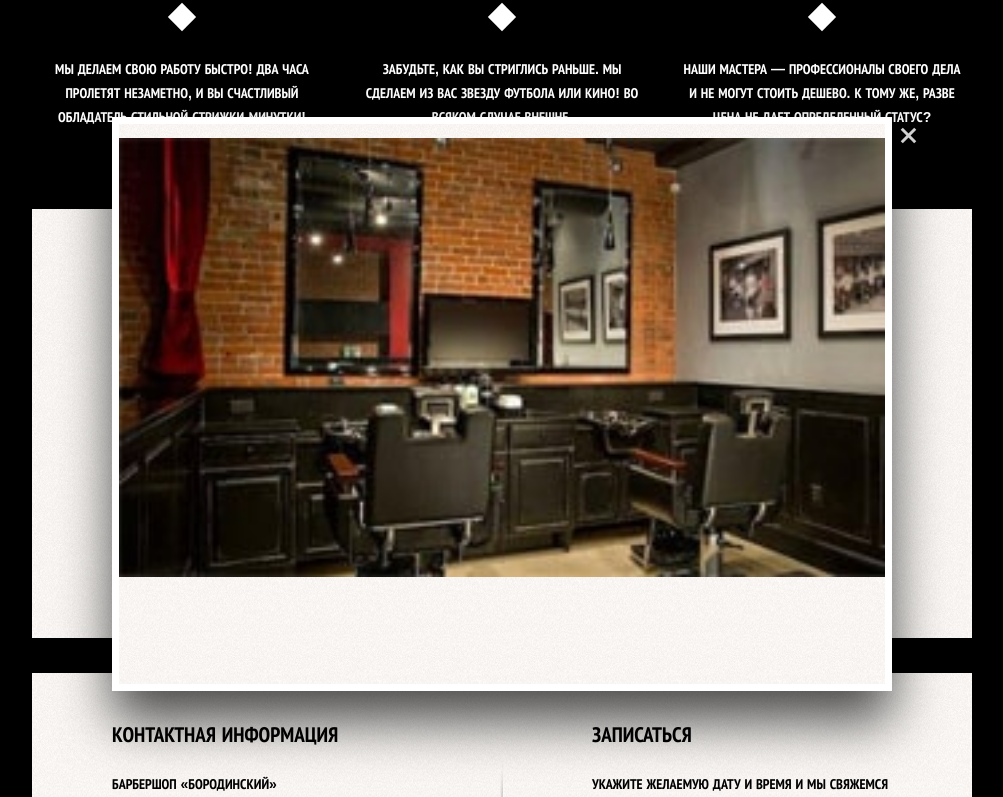
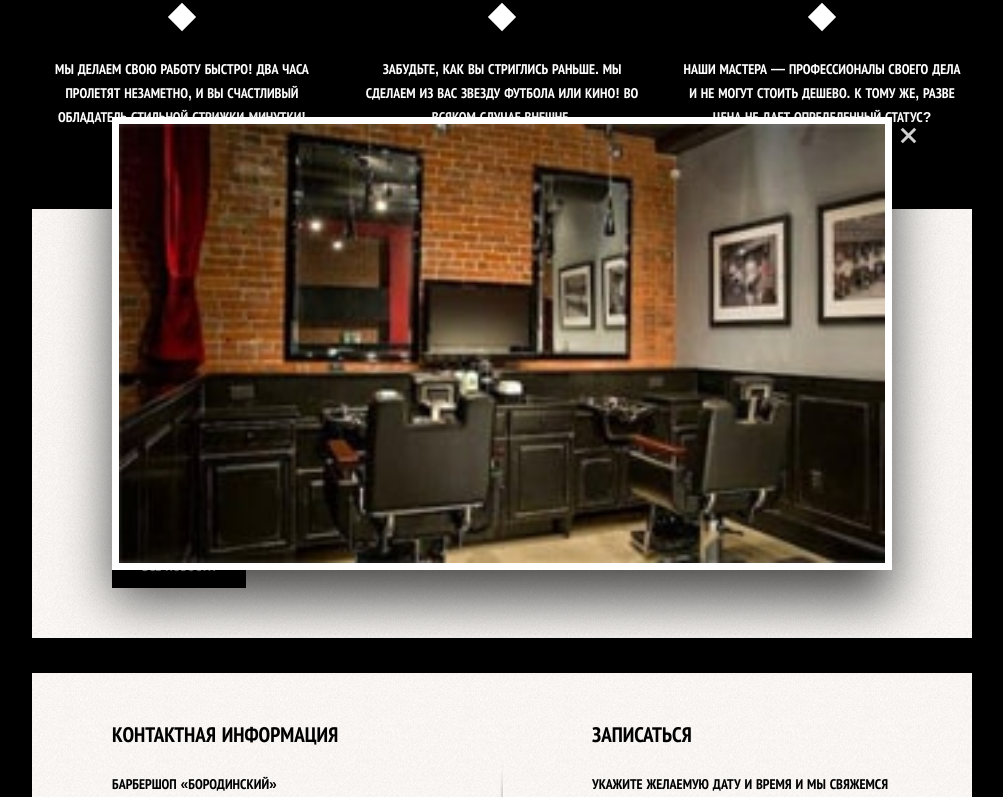
Before and after one commit to Shaktyka/4660-barbershop, a plain HTML site: page index.html in a window 1280 px wide. Both pictures are taken after a click on the link 880 px from the left and 802 px from the top of the page. Shown: the part 405-1202 px from the top of the page, without its empty margins (138-1141 px from the left). Drawn offline with nearby package versions, Linux system fonts and the light colour scheme; a web font is replaced by a local one.

Commit message:
Добавляет стили окна просмотра фото галереи

```diff
--- a/css/style.css
+++ b/css/style.css
@@ -1375,11 +1375,15 @@ footer .container {
   left: 50%;
 
   width: 780px;
-  height: 574px;
   margin-top: -280px;
   margin-left: -390px;
 
   border: 7px solid white;
+}
+
+.modal-photo p {
+  display: flex;
+  margin: 0;
 }
 
 /* Пагинация */
--- a/index.html
+++ b/index.html
@@ -232,7 +232,7 @@
   <section class="modal modal-photo">
     <h2 class="visually-hidden">Полноразмерная фотография из галереи</h2>
     <p>
-      <img src="" width="766" height="560" alt="Полноразмерная фотография">
+      <img src="#" width="766" height="560" alt="Полноразмерная фотография">
     </p>
     <button class="modal-close" type="button">Закрыть</button>
   </section>
```
